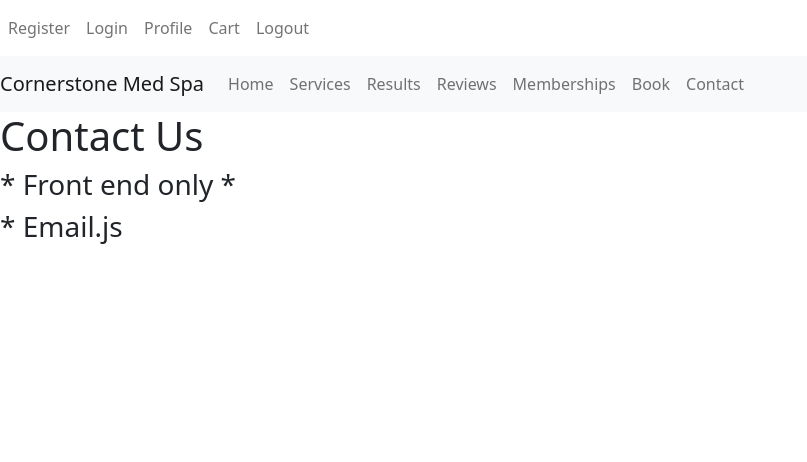
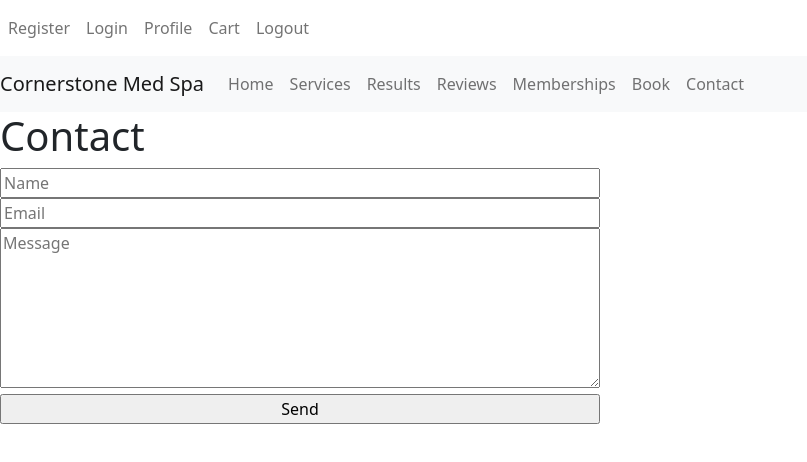
Before and after one commit to Schmidt1519/med-spa-frontend, a React (Create React App) app: page /contact in a window 1280 px wide. Shown: the top 462 px of the page, without its empty margins (0-807 px from the left). Built offline with nearby package versions, Linux system fonts and the light colour scheme; no server answers.

Commit message:
Updated contact page with a form to send email to owner. Used EmailJS and the message is being received in the owner inbox.

```diff
--- a/package.json
+++ b/package.json
@@ -5,6 +5,8 @@
   "dependencies": {
     "@fullcalendar/daygrid": "^5.9.0",
     "@fullcalendar/react": "^5.9.0",
+    "@stripe/react-stripe-js": "^1.4.1",
+    "@stripe/stripe-js": "^1.16.0",
     "@testing-library/jest-dom": "^5.14.1",
     "@testing-library/react": "^11.2.7",
     "@testing-library/user-event": "^12.8.3",
@@ -19,6 +21,7 @@
     "react-icons": "^4.2.0",
     "react-router-dom": "^5.2.0",
     "react-scripts": "4.0.3",
+    "react-toastify": "^7.0.4",
     "web-vitals": "^1.1.2"
   },
   "scripts": {
--- a/src/App.js
+++ b/src/App.js
@@ -267,6 +267,8 @@ let setAppointment = async (id, appointment) => {
     }
   }
 
+
+
   return (
     <div>
         <NavBarUser logoutUser={logoutUser} currentUser={currentUser}/>
--- /dev/null
+++ b/src/components/Contact/contact.css
@@ -0,0 +1,19 @@
+input {
+    width: 600px;
+}
+
+textarea {
+    height: 10em;
+    width: 600px;
+}
+
+div[role='alert'] {
+    color: red;
+    margin-top: 1em;
+}
+
+.message-chars-left {
+    width: 600px;
+    margin: auto;
+    text-align: left;
+}
--- a/src/components/Contact/contact.jsx
+++ b/src/components/Contact/contact.jsx
@@ -1,95 +1,80 @@
-// import React, { useState } from 'react';
-// import { useForm } from 'react-hook-form';
-// import{ init, sendForm } from 'emailjs-com';
-// init("user_c707aMDRdDbJ7gg9r9WrN");
+import React, { useState } from 'react';
+import { useForm } from 'react-hook-form';
+import { Form, Button, Container, Alert } from "react-bootstrap";
+import { ToastContainer, toast } from 'react-toastify';
+import 'react-toastify/dist/ReactToastify.css';
+import { Redirect } from 'react-router-dom';
+import './contact.css';
+import { init, sendForm } from 'emailjs-com';
+init("user_c707aMDRdDbJ7gg9r9WrN");
 
-// const Contact = (props) => {
-//     console.log("contact-currentUser", props.currentUser);
+const Contact = () => {
 
-//     const [contactNumber, setContactNumber] = useState("000000");
+    const { register, handleSubmit, formState: { errors } } = useForm();
 
-//     const generateContactNumber = () => {
-//       const numStr = "000000" + (Math.random() * 1000000 | 0);
-//       setContactNumber(numStr.substring(numStr.length - 6));
-//     }
+    toast.configure()
+    const notifySuccess = () => toast("Message Sent!",
+    {position: toast.POSITION.TOP_CENTER});
 
-//     const { register, handleSubmit, watch, errors } = useForm();
+    const notifyFail = () => toast("Message Not Sent.",
+    {position: toast.POSITION.TOP_CENTER});
 
-//     const onSubmit = data => {
-//         // console.log(data);
-//         generateContactNumber();
-//         sendForm('contact_form', 'YOUR_TEMPLATE_ID', '#contact-form')
-//             .then(function(response) {
-//             console.log('SUCCESS!', response.status, response.text);
-//             }, function(error) {
-//             console.log('FAILED...', error);
-//             });
-//         }
-//     }
+    const onSubmit = (data) => {
+        console.log(data);
+        const form = document.querySelector('#contact-form');
 
-//     const message = watch('message') || "";
-//     const messageCharsLeft = 1500 - message.length;
+        sendForm('contact_service', 'contact_form', '#contact-form')
+        .then(function(response) {
+            console.log("Success!", response.status, response.text);
+            form.reset();
+            notifySuccess();
+        }, function(error) {
+            console.log("Failed...", error);
+            notifyFail();
+        });
+    }
 
-//     return (
-//         <div className='contact'>
-//         <h1>Contact</h1>
-//             <form id='contact-form' onSubmit={handleSubmit(onSubmit)}>
-//             <input type='hidden' name='contact_number' value={contactNumber} />
+    return (
+      <div className='contact'>
+        <h1>Contact</h1>
+            <form id='contact-form' onSubmit={handleSubmit(onSubmit)}>
+                {errors.user_name && errors.user_name.type === "required" && (
+                    <div role="alert">Name is required<br/></div>
+                    )}
+                <input
+                type='text'
+                name='user_name'
+                placeholder='Name'
+                aria-invalid={errors.user_name ? "true" : "false"}
+                {...register('user_name', { required: true, maxLength: 30 })} />
 
-//             {errors.user_name && errors.user_name.type === "required" && (
-//             <div role="alert">Name is required<br/></div>)}
+                <br/>
 
-//                 <input {...register('user_name', { required: true })}
-//                     type='text'
-//                     name='user_name'
-//                     placeholder='Name'
-//                     maxLength='30'
-//                     aria-invalid={errors.user_name ? "true" : "false"}
-//                     ref={register({ required: true })}/>
+                {errors.user_email && errors.user_email.type === "required" && (
+                    <div role="alert">Email is required<br/></div>
+                    )}
+                <input type='email'
+                name='user_email'
+                placeholder='Email'
+                aria-invalid={errors.user_email ? "true" : "false"}
+                {...register('user_email', { required: true, maxLength: 50 })} />
 
-//                 <br/>
-//                 <input {...register('user_email', { required: true })}
-//                     type='email'
-//                     name='user_email'
-//                     placeholder='Email'
-//                     maxLength='30'
-//                     aria-invalid={errors.user_email ? "true" : "false"}
-//                     ref={register({ required: true })}/>
+                <br/>
 
-//                 <br/>
-//                 <textarea {...register('message', { required: true })}
-//                     name='message'
-//                     placeholder='Message'
-//                     maxLength='400'
-//                     aria-invalid={errors.message ? "true" : "false"}
-//                     ref={register({ required: true })}/>
-//                 <p className='message-chars-left'>{messageCharsLeft}</p>
-//                 <br/>
-//                 <input type='submit' value='Send' />
-//             </form>
-//         </div>
-//   );
-// }
+                {errors.message && errors.message.type === "required" && (
+                    <div role="alert">Message is required<br/></div>
+                    )}
+                <textarea name='message'
+                placeholder='Message'
+                aria-invalid={errors.message ? "true" : "false"}
+                {...register('message', { required: true, maxLength: 1000 })} />
 
-// export default Contact;
+                <br/>
 
-
-
-
-import React from 'react';
-
-function Contact(props) {
-    return(
-        <div>
-            <div>
-            <h1>Contact Us</h1>
-            <h3>* Front end only *</h3>
-            <h3>* Email.js </h3>
-            </div>
-            <div>
-            </div>
-        </div>
-    )
-}
+                <input type='submit' value='Send' />
+            </form>
+      </div>
+    );
+  }
 
 export default Contact;
--- a/src/components/Profile/profile.jsx
+++ b/src/components/Profile/profile.jsx
@@ -3,9 +3,10 @@ import { Container, ListGroup, Table } from 'react-bootstrap';
 
 function Profile(props) {
     console.log(props.currentUser);
+    console.log(props.cartById.membership.type);
     const userApptList = props.appointmentByUserId.map(appointment => {
         return <tr key={appointment.id}>
-            <td>{appointment.service}</td>
+            <td>{appointment.service.name}</td>
             <td>{appointment.date}</td>
             <td>{appointment.start_time}</td>
             <td>{appointment.end_time}</td>
```
Also changed, not shown: src/components/Payment/stripe.jsx (added, +16 -0 lines), 1 other file (tests, documents, lock files or other folders).
